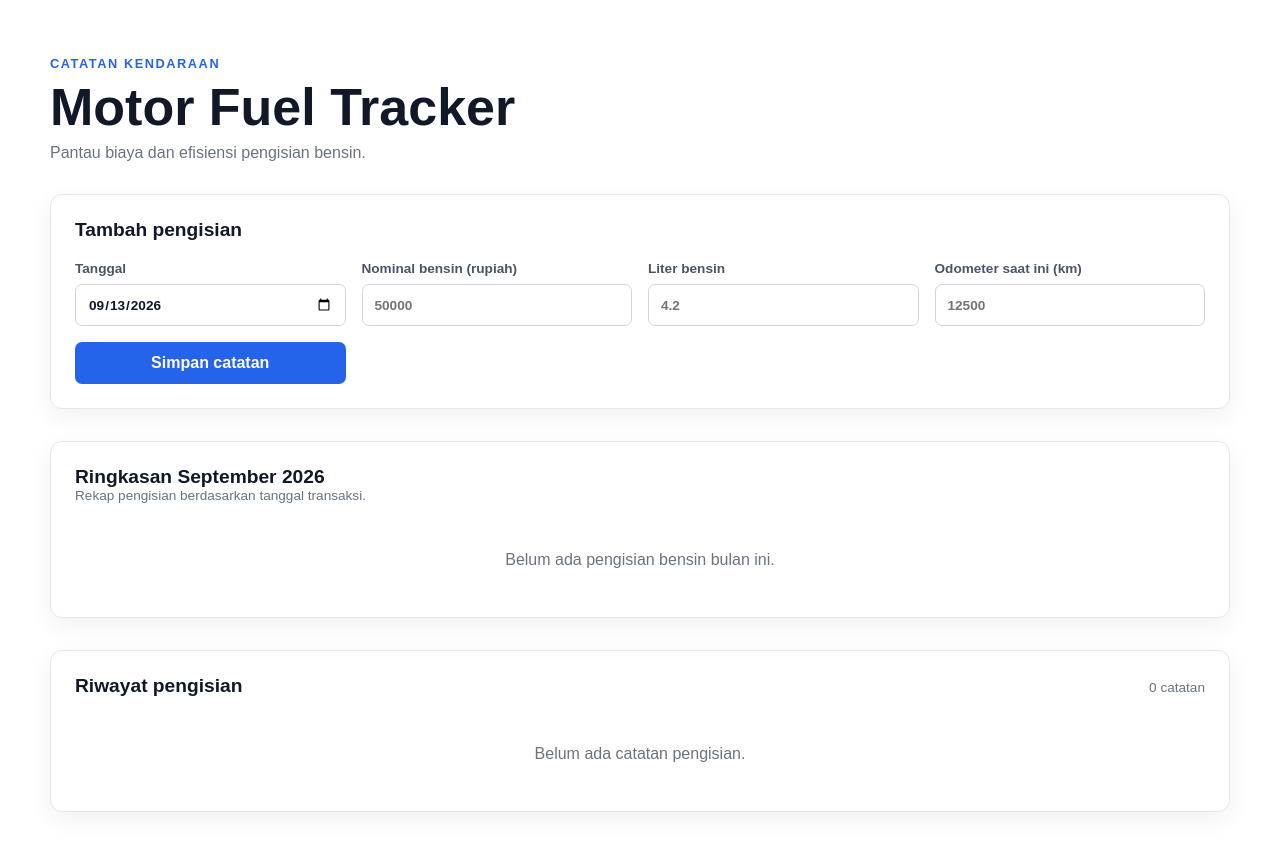
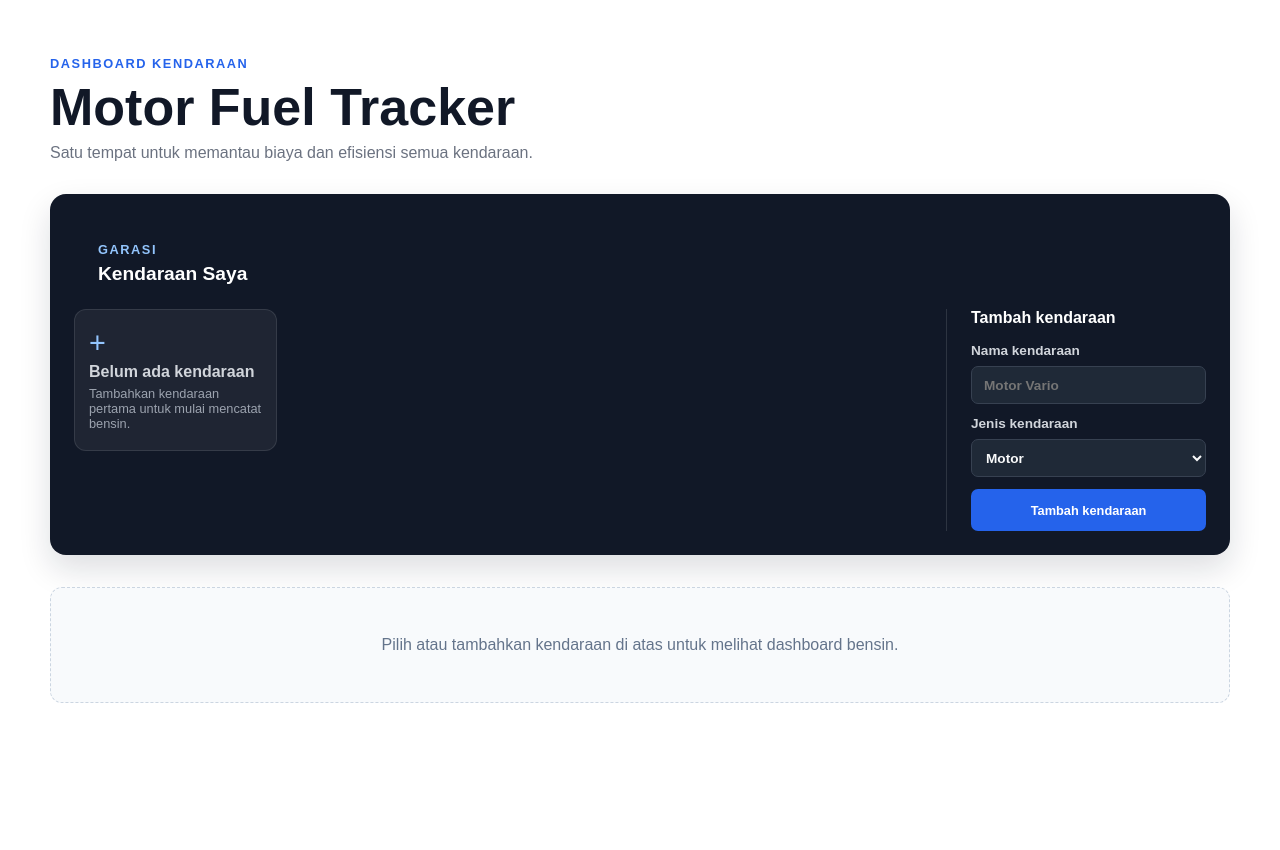
Before and after one commit to aidilrmdhni/fuel, a React (Vite) app: page / in a window 1280 px wide. Shown: the top 850 px of the page. After the commit the page ends 800 px from the top, so only its background shows below. Built offline with nearby package versions, Linux system fonts and the light colour scheme.

Commit message:
Add multi-vehicle support with visual vehicle cards and icons

```diff
--- a/src/App.css
+++ b/src/App.css
@@ -9,6 +9,230 @@
 
 .page-header {
   margin-bottom: 32px;
+}
+
+.vehicles-section {
+  margin-bottom: 32px;
+  padding: 24px;
+  border-radius: 16px;
+  background: #111827;
+  color: #f9fafb;
+  box-shadow: 0 14px 32px rgb(15 23 42 / 14%);
+}
+
+.page-section-heading {
+  padding: 0;
+}
+
+.page-section-heading h2 {
+  margin-bottom: 0;
+  color: #ffffff;
+}
+
+.page-section-heading .eyebrow {
+  margin-bottom: 6px;
+  color: #93c5fd;
+}
+
+.page-section-heading > span {
+  color: #9ca3af;
+}
+
+.vehicle-manager {
+  display: grid;
+  grid-template-columns: minmax(0, 1fr) 260px;
+  gap: 24px;
+  margin-top: 24px;
+}
+
+.vehicle-cards {
+  display: grid;
+  grid-template-columns: repeat(auto-fill, minmax(190px, 1fr));
+  gap: 12px;
+  align-content: start;
+}
+
+.vehicle-card,
+.vehicle-empty {
+  min-height: 142px;
+  box-sizing: border-box;
+  padding: 14px;
+  border: 1px solid rgb(255 255 255 / 10%);
+  border-radius: 12px;
+  background: rgb(255 255 255 / 6%);
+}
+
+.vehicle-card {
+  display: flex;
+  flex-direction: column;
+  justify-content: space-between;
+  border-top: 4px solid #38bdf8;
+  transition: transform 160ms ease, background 160ms ease;
+}
+
+.vehicle-card:hover,
+.vehicle-card.is-active {
+  transform: translateY(-2px);
+  background: rgb(255 255 255 / 12%);
+}
+
+.vehicle-card.is-active {
+  outline: 2px solid #ffffff;
+  outline-offset: 2px;
+}
+
+.vehicle-color-1 { border-top-color: #fbbf24; }
+.vehicle-color-2 { border-top-color: #fb7185; }
+.vehicle-color-3 { border-top-color: #a78bfa; }
+
+.vehicle-select {
+  display: flex;
+  min-height: auto;
+  align-items: center;
+  gap: 12px;
+  padding: 0;
+  color: #f9fafb;
+  background: transparent;
+  text-align: left;
+}
+
+.vehicle-select:hover {
+  background: transparent;
+}
+
+.vehicle-icon {
+  display: grid;
+  width: 48px;
+  height: 48px;
+  flex: 0 0 48px;
+  place-items: center;
+  border-radius: 10px;
+  background: rgb(255 255 255 / 12%);
+}
+
+.vehicle-icon svg {
+  width: 38px;
+  fill: none;
+  stroke: currentColor;
+  stroke-linecap: round;
+  stroke-linejoin: round;
+  stroke-width: 2;
+}
+
+.vehicle-details {
+  display: grid;
+  gap: 4px;
+}
+
+.vehicle-details strong {
+  font-size: 0.95rem;
+}
+
+.vehicle-details small {
+  color: #9ca3af;
+}
+
+.vehicle-actions {
+  display: flex;
+  gap: 8px;
+  justify-content: flex-end;
+}
+
+.vehicle-actions button {
+  min-height: 28px;
+  padding: 0 8px;
+  color: #d1d5db;
+  background: transparent;
+  font-size: 0.75rem;
+}
+
+.vehicle-actions button:hover {
+  color: #ffffff;
+  background: rgb(255 255 255 / 10%);
+}
+
+.vehicle-form {
+  display: grid;
+  align-content: start;
+  gap: 12px;
+  padding-left: 24px;
+  border-left: 1px solid rgb(255 255 255 / 12%);
+}
+
+.vehicle-form h3 {
+  margin: 0 0 4px;
+  color: #ffffff;
+  font-size: 1rem;
+}
+
+.vehicle-form label {
+  color: #d1d5db;
+}
+
+.vehicle-form input,
+.vehicle-form select {
+  min-height: 38px;
+  border-color: #374151;
+  color: #f9fafb;
+  background: #1f2937;
+}
+
+.vehicle-form select {
+  padding: 0 10px;
+  border-radius: 7px;
+  font: inherit;
+}
+
+.vehicle-form-actions {
+  display: flex;
+  gap: 8px;
+  flex-wrap: wrap;
+}
+
+.vehicle-form-actions button {
+  flex: 1;
+  min-width: 120px;
+  padding-inline: 8px;
+  font-size: 0.8rem;
+}
+
+.secondary-button {
+  color: #d1d5db;
+  background: #374151;
+}
+
+.vehicle-empty {
+  display: grid;
+  align-content: center;
+  justify-items: start;
+  gap: 5px;
+  color: #d1d5db;
+}
+
+.vehicle-empty span:last-child {
+  color: #9ca3af;
+  font-size: 0.8rem;
+}
+
+.vehicle-empty-icon {
+  color: #93c5fd;
+  font-size: 1.8rem;
+  line-height: 1;
+}
+
+.active-vehicle-label {
+  margin: -12px 0 18px;
+  color: #6b7280;
+  font-size: 0.9rem;
+}
+
+.app-empty-state {
+  padding: 48px 24px;
+  border: 1px dashed #cbd5e1;
+  border-radius: 12px;
+  color: #64748b;
+  background: #f8fafc;
+  text-align: center;
 }
 
 .eyebrow {
@@ -262,6 +486,16 @@ tbody tr:last-child td {
     grid-column: 1 / -1;
   }
 
+  .vehicle-manager {
+    grid-template-columns: 1fr;
+  }
+
+  .vehicle-form {
+    padding: 20px 0 0;
+    border-top: 1px solid rgb(255 255 255 / 12%);
+    border-left: 0;
+  }
+
   .summary-grid {
     grid-template-columns: repeat(2, minmax(0, 1fr));
   }
@@ -276,6 +510,10 @@ tbody tr:last-child td {
 }
 
 @media (max-width: 480px) {
+  .vehicles-section {
+    padding: 18px;
+  }
+
   .panel {
     padding: 18px;
   }
--- a/src/App.jsx
+++ b/src/App.jsx
@@ -1,6 +1,13 @@
 import { useState } from 'react'
 import { useFuelRecords } from './hooks/useFuelRecords'
+import { useVehicles } from './hooks/useVehicles'
 import './App.css'
+
+const VEHICLE_TYPES = {
+  motorcycle: 'Motor',
+  car: 'Mobil',
+  other: 'Lainnya',
+}
 
 function getToday() {
   const today = new Date()
@@ -18,15 +25,13 @@ function formatCurrency(value, fractionDigits = 0) {
 }
 
 function formatNumber(value) {
-  return new Intl.NumberFormat('id-ID', {
-    maximumFractionDigits: 2,
-  }).format(value)
+  return new Intl.NumberFormat('id-ID', { maximumFractionDigits: 2 }).format(value)
 }
 
 function formatDate(value) {
-  return new Intl.DateTimeFormat('id-ID', {
-    dateStyle: 'medium',
-  }).format(new Date(`${value}T00:00:00`))
+  return new Intl.DateTimeFormat('id-ID', { dateStyle: 'medium' }).format(
+    new Date(`${value}T00:00:00`),
+  )
 }
 
 function formatMonth(value) {
@@ -36,250 +41,175 @@ function formatMonth(value) {
   }).format(new Date(`${value}-01T00:00:00`))
 }
 
-function App() {
-  const { records, addRecord, removeRecord } = useFuelRecords()
-  const [form, setForm] = useState({
-    date: getToday(),
-    amount: '',
-    liters: '',
-    odometer: '',
-  })
-  const [error, setError] = useState('')
-
-  const chronologicalRecords = [...records].sort(
-    (firstRecord, secondRecord) =>
-      firstRecord.date.localeCompare(secondRecord.date) ||
-      firstRecord.id - secondRecord.id,
-  )
-  const calculations = new Map(
-    chronologicalRecords.map((record, index) => {
-      const previousRecord = chronologicalRecords[index - 1]
-
-      if (!previousRecord) {
-        return [record.id, null]
+function VehicleIcon({ type }) {
+  if (type === 'motorcycle') {
+    return <svg viewBox="0 0 64 40" aria-hidden="true"><circle cx="14" cy="29" r="8" /><circle cx="50" cy="29" r="8" /><path d="M14 29 24 13h11l6 16M29 13l-5-7h8l5 7M41 29h9M37 13h8l5 8" /></svg>
   }
 
+  if (type === 'car') {
+    return <svg viewBox="0 0 64 40" aria-hidden="true"><path d="m10 27 5-13h34l7 13v6H10zM19 14l5-8h16l6 8M18 33a5 5 0 1 0 0-10 5 5 0 0 0 0 10ZM48 33a5 5 0 1 0 0-10 5 5 0 0 0 0 10Z" /></svg>
+  }
+
+  return <svg viewBox="0 0 64 40" aria-hidden="true"><path d="M8 27h48M14 27V13h36v14M21 13V7h22v6M19 33a5 5 0 1 0 0-10 5 5 0 0 0 0 10ZM47 33a5 5 0 1 0 0-10 5 5 0 0 0 0 10Z" /></svg>
+}
+
+function App() {
+  const { vehicles, addVehicle, updateVehicle, removeVehicle } = useVehicles()
+  const { records, addRecord, removeRecord, removeRecordsForVehicle } = useFuelRecords()
+  const [activeVehicleId, setActiveVehicleId] = useState(vehicles[0]?.id ?? null)
+  const [vehicleForm, setVehicleForm] = useState({ name: '', type: 'motorcycle' })
+  const [editingVehicleId, setEditingVehicleId] = useState(null)
+  const [form, setForm] = useState({ date: getToday(), amount: '', liters: '', odometer: '' })
+  const [error, setError] = useState('')
+  const selectedVehicleId = vehicles.some((vehicle) => vehicle.id === activeVehicleId)
+    ? activeVehicleId
+    : vehicles[0]?.id
+  const activeVehicle = vehicles.find((vehicle) => vehicle.id === selectedVehicleId)
+
+  const activeRecords = records.filter((record) => record.vehicleId === selectedVehicleId)
+  const chronologicalRecords = [...activeRecords].sort((firstRecord, secondRecord) =>
+    firstRecord.date.localeCompare(secondRecord.date) || firstRecord.id - secondRecord.id,
+  )
+  const calculations = new Map(chronologicalRecords.map((record, index) => {
+    const previousRecord = chronologicalRecords[index - 1]
+    if (!previousRecord) return [record.id, null]
     const distance = record.odometer - previousRecord.odometer
-
-      return [
-        record.id,
-        distance > 0
-          ? {
+    return [record.id, distance > 0 ? {
       distance,
       efficiency: distance / record.liters,
       costPerKm: record.amount / distance,
-            }
-          : null,
-      ]
-    }),
-  )
-  const displayedRecords = [...records].sort(
-    (firstRecord, secondRecord) =>
-      secondRecord.date.localeCompare(firstRecord.date) ||
-      secondRecord.id - firstRecord.id,
+    } : null]
+  }))
+  const displayedRecords = [...activeRecords].sort((firstRecord, secondRecord) =>
+    secondRecord.date.localeCompare(firstRecord.date) || secondRecord.id - firstRecord.id,
   )
   const currentMonth = getToday().slice(0, 7)
-  const currentMonthRecords = records.filter((record) =>
-    record.date.startsWith(currentMonth),
-  )
+  const currentMonthRecords = activeRecords.filter((record) => record.date.startsWith(currentMonth))
   const monthlyEfficiencies = currentMonthRecords
     .map((record) => calculations.get(record.id)?.efficiency)
     .filter((efficiency) => Number.isFinite(efficiency))
   const monthlySummary = {
     totalAmount: currentMonthRecords.reduce((total, record) => total + record.amount, 0),
     totalLiters: currentMonthRecords.reduce((total, record) => total + record.liters, 0),
-    averageAmount: currentMonthRecords.length
-      ? currentMonthRecords.reduce((total, record) => total + record.amount, 0) /
-        currentMonthRecords.length
-      : 0,
-    averageEfficiency: monthlyEfficiencies.length
-      ? monthlyEfficiencies.reduce((total, efficiency) => total + efficiency, 0) /
-        monthlyEfficiencies.length
-      : 0,
+    averageAmount: currentMonthRecords.length ? currentMonthRecords.reduce((total, record) => total + record.amount, 0) / currentMonthRecords.length : 0,
+    averageEfficiency: monthlyEfficiencies.length ? monthlyEfficiencies.reduce((total, efficiency) => total + efficiency, 0) / monthlyEfficiencies.length : 0,
+  }
+
+  function handleVehicleChange(event) {
+    const { name, value } = event.target
+    setVehicleForm((currentForm) => ({ ...currentForm, [name]: value }))
+  }
+
+  function handleVehicleSubmit(event) {
+    event.preventDefault()
+    const name = vehicleForm.name.trim()
+    if (!name) return
+    if (editingVehicleId) {
+      updateVehicle(editingVehicleId, { name, type: vehicleForm.type })
+    } else {
+      const newVehicle = addVehicle({ name, type: vehicleForm.type })
+      setActiveVehicleId(newVehicle.id)
+    }
+    setVehicleForm({ name: '', type: 'motorcycle' })
+    setEditingVehicleId(null)
+  }
+
+  function startEditingVehicle(vehicle) {
+    setEditingVehicleId(vehicle.id)
+    setVehicleForm({ name: vehicle.name, type: vehicle.type })
+  }
+
+  function handleRemoveVehicle(vehicle) {
+    if (!window.confirm(`Hapus ${vehicle.name} beserta seluruh riwayatnya?`)) return
+    removeRecordsForVehicle(vehicle.id)
+    removeVehicle(vehicle.id)
   }
 
   function handleChange(event) {
     const { name, value } = event.target
-
     setForm((currentForm) => ({ ...currentForm, [name]: value }))
     setError('')
   }
 
   function handleSubmit(event) {
     event.preventDefault()
-
-    const numericValues = ['amount', 'liters', 'odometer'].map((field) =>
-      Number(form[field]),
-    )
+    const numericValues = ['amount', 'liters', 'odometer'].map((field) => Number(form[field]))
     const hasEmptyField = Object.values(form).some((value) => value === '')
-    const hasInvalidNumber = numericValues.some(
-      (value) => !Number.isFinite(value) || value <= 0,
-    )
-
+    const hasInvalidNumber = numericValues.some((value) => !Number.isFinite(value) || value <= 0)
     if (hasEmptyField || !form.date || hasInvalidNumber) {
       setError('Isi semua field dengan nilai angka yang lebih besar dari nol.')
       return
     }
-
-    addRecord({
-      date: form.date,
-      amount: numericValues[0],
-      liters: numericValues[1],
-      odometer: numericValues[2],
-    })
+    addRecord({ vehicleId: activeVehicleId, date: form.date, amount: numericValues[0], liters: numericValues[1], odometer: numericValues[2] })
     setForm({ date: getToday(), amount: '', liters: '', odometer: '' })
     setError('')
   }
 
   function handleRemove(record) {
-    if (window.confirm(`Hapus catatan pengisian tanggal ${formatDate(record.date)}?`)) {
-      removeRecord(record.id)
-    }
+    if (window.confirm(`Hapus catatan pengisian tanggal ${formatDate(record.date)}?`)) removeRecord(record.id)
   }
 
   return (
     <main className="app">
       <header className="page-header">
-        <p className="eyebrow">Catatan kendaraan</p>
+        <p className="eyebrow">Dashboard kendaraan</p>
         <h1>Motor Fuel Tracker</h1>
-        <p className="subtitle">Pantau biaya dan efisiensi pengisian bensin.</p>
+        <p className="subtitle">Satu tempat untuk memantau biaya dan efisiensi semua kendaraan.</p>
       </header>
 
+      <section className="vehicles-section" aria-labelledby="vehicles-title">
+        <div className="section-heading page-section-heading">
+          <div><p className="eyebrow">Garasi</p><h2 id="vehicles-title">Kendaraan Saya</h2></div>
+          {vehicles.length > 0 && <span>{vehicles.length} kendaraan</span>}
+        </div>
+        <div className="vehicle-manager">
+          <div className="vehicle-cards">
+            {vehicles.map((vehicle, index) => (
+              <article className={`vehicle-card vehicle-color-${index % 4} ${vehicle.id === activeVehicleId ? 'is-active' : ''}`} key={vehicle.id}>
+                <button className="vehicle-select" type="button" onClick={() => setActiveVehicleId(vehicle.id)} aria-pressed={vehicle.id === activeVehicleId}>
+                  <span className="vehicle-icon"><VehicleIcon type={vehicle.type} /></span>
+                  <span className="vehicle-details"><strong>{vehicle.name}</strong><small>{VEHICLE_TYPES[vehicle.type]}</small></span>
+                </button>
+                <div className="vehicle-actions"><button type="button" onClick={() => startEditingVehicle(vehicle)}>Edit</button><button type="button" onClick={() => handleRemoveVehicle(vehicle)}>Hapus</button></div>
+              </article>
+            ))}
+            {vehicles.length === 0 && <div className="vehicle-empty"><span className="vehicle-empty-icon">+</span><strong>Belum ada kendaraan</strong><span>Tambahkan kendaraan pertama untuk mulai mencatat bensin.</span></div>}
+          </div>
+          <form className="vehicle-form" onSubmit={handleVehicleSubmit}>
+            <h3>{editingVehicleId ? 'Edit kendaraan' : 'Tambah kendaraan'}</h3>
+            <label>Nama kendaraan<input type="text" name="name" value={vehicleForm.name} onChange={handleVehicleChange} placeholder="Motor Vario" required /></label>
+            <label>Jenis kendaraan<select name="type" value={vehicleForm.type} onChange={handleVehicleChange}><option value="motorcycle">Motor</option><option value="car">Mobil</option><option value="other">Lainnya</option></select></label>
+            <div className="vehicle-form-actions"><button type="submit">{editingVehicleId ? 'Simpan perubahan' : 'Tambah kendaraan'}</button>{editingVehicleId && <button className="secondary-button" type="button" onClick={() => { setEditingVehicleId(null); setVehicleForm({ name: '', type: 'motorcycle' }) }}>Batal</button>}</div>
+          </form>
+        </div>
+      </section>
+
+      {!activeVehicle ? <div className="app-empty-state">Pilih atau tambahkan kendaraan di atas untuk melihat dashboard bensin.</div> : (
+        <>
+          <div className="active-vehicle-label">Menampilkan data untuk <strong>{activeVehicle.name}</strong></div>
           <section className="panel" aria-labelledby="form-title">
             <h2 id="form-title">Tambah pengisian</h2>
             <form className="fuel-form" onSubmit={handleSubmit}>
-          <label>
-            Tanggal
-            <input type="date" name="date" value={form.date} onChange={handleChange} />
-          </label>
-          <label>
-            Nominal bensin (rupiah)
-            <input
-              type="number"
-              name="amount"
-              min="0"
-              step="1"
-              value={form.amount}
-              onChange={handleChange}
-              placeholder="50000"
-            />
-          </label>
-          <label>
-            Liter bensin
-            <input
-              type="number"
-              name="liters"
-              min="0"
-              step="any"
-              value={form.liters}
-              onChange={handleChange}
-              placeholder="4.2"
-            />
-          </label>
-          <label>
-            Odometer saat ini (km)
-            <input
-              type="number"
-              name="odometer"
-              min="0"
-              step="any"
-              value={form.odometer}
-              onChange={handleChange}
-              placeholder="12500"
-            />
-          </label>
+              <label>Tanggal<input type="date" name="date" value={form.date} onChange={handleChange} /></label>
+              <label>Nominal bensin (rupiah)<input type="number" name="amount" min="0" step="1" value={form.amount} onChange={handleChange} placeholder="50000" /></label>
+              <label>Liter bensin<input type="number" name="liters" min="0" step="any" value={form.liters} onChange={handleChange} placeholder="4.2" /></label>
+              <label>Odometer saat ini (km)<input type="number" name="odometer" min="0" step="any" value={form.odometer} onChange={handleChange} placeholder="12500" /></label>
               <button type="submit">Simpan catatan</button>
             </form>
             {error && <p className="form-error" role="alert">{error}</p>}
           </section>
 
           <section className="summary panel" aria-labelledby="summary-title">
-        <div className="section-heading summary-heading">
-          <div>
-            <h2 id="summary-title">Ringkasan {formatMonth(currentMonth)}</h2>
-            <p>Rekap pengisian berdasarkan tanggal transaksi.</p>
-          </div>
-        </div>
-        {currentMonthRecords.length === 0 ? (
-          <div className="empty-state">Belum ada pengisian bensin bulan ini.</div>
-        ) : (
-          <div className="summary-grid">
-            <div className="summary-item">
-              <span>Total pengeluaran</span>
-              <strong>{formatCurrency(monthlySummary.totalAmount)}</strong>
-            </div>
-            <div className="summary-item">
-              <span>Total liter</span>
-              <strong>{formatNumber(monthlySummary.totalLiters)} L</strong>
-            </div>
-            <div className="summary-item">
-              <span>Rata-rata nominal / isi</span>
-              <strong>{formatCurrency(monthlySummary.averageAmount)}</strong>
-            </div>
-            <div className="summary-item">
-              <span>Rata-rata efisiensi</span>
-              <strong>
-                {monthlyEfficiencies.length
-                  ? `${formatNumber(monthlySummary.averageEfficiency)} km/L`
-                  : '-'}
-              </strong>
-            </div>
-          </div>
-        )}
+            <div className="section-heading summary-heading"><div><h2 id="summary-title">Ringkasan {formatMonth(currentMonth)}</h2><p>Rekap khusus {activeVehicle.name}.</p></div></div>
+            {currentMonthRecords.length === 0 ? <div className="empty-state">Belum ada pengisian bensin bulan ini.</div> : <div className="summary-grid"><div className="summary-item"><span>Total pengeluaran</span><strong>{formatCurrency(monthlySummary.totalAmount)}</strong></div><div className="summary-item"><span>Total liter</span><strong>{formatNumber(monthlySummary.totalLiters)} L</strong></div><div className="summary-item"><span>Rata-rata nominal / isi</span><strong>{formatCurrency(monthlySummary.averageAmount)}</strong></div><div className="summary-item"><span>Rata-rata efisiensi</span><strong>{monthlyEfficiencies.length ? `${formatNumber(monthlySummary.averageEfficiency)} km/L` : '-'}</strong></div></div>}
           </section>
 
           <section className="history" aria-labelledby="history-title">
-        <div className="section-heading">
-          <h2 id="history-title">Riwayat pengisian</h2>
-          <span>{records.length} catatan</span>
-        </div>
-        {displayedRecords.length === 0 ? (
-          <div className="empty-state">Belum ada catatan pengisian.</div>
-        ) : (
-          <div className="table-wrap">
-            <table>
-              <thead>
-                <tr>
-                  <th>Tanggal</th>
-                  <th>Nominal</th>
-                  <th>Liter</th>
-                  <th>Odometer</th>
-                  <th>Jarak</th>
-                  <th>Efisiensi</th>
-                  <th>Biaya/km</th>
-                  <th><span className="visually-hidden">Aksi</span></th>
-                </tr>
-              </thead>
-              <tbody>
-                {displayedRecords.map((record) => {
-                  const calculation = calculations.get(record.id)
-
-                  return (
-                    <tr key={record.id}>
-                      <td>{formatDate(record.date)}</td>
-                      <td>{formatCurrency(record.amount)}</td>
-                      <td>{formatNumber(record.liters)} L</td>
-                      <td>{formatNumber(record.odometer)} km</td>
-                      <td>{calculation ? `${formatNumber(calculation.distance)} km` : '-'}</td>
-                      <td>{calculation ? `${formatNumber(calculation.efficiency)} km/L` : '-'}</td>
-                      <td>{calculation ? formatCurrency(calculation.costPerKm, 2) : '-'}</td>
-                      <td>
-                        <button
-                          className="delete-button"
-                          type="button"
-                          onClick={() => handleRemove(record)}
-                        >
-                          Hapus
-                        </button>
-                      </td>
-                    </tr>
-                  )
-                })}
-              </tbody>
-            </table>
-          </div>
+            <div className="section-heading"><h2 id="history-title">Riwayat pengisian</h2><span>{activeRecords.length} catatan</span></div>
+            {displayedRecords.length === 0 ? <div className="empty-state">Belum ada catatan pengisian untuk kendaraan ini.</div> : <div className="table-wrap"><table><thead><tr><th>Tanggal</th><th>Nominal</th><th>Liter</th><th>Odometer</th><th>Jarak</th><th>Efisiensi</th><th>Biaya/km</th><th><span className="visually-hidden">Aksi</span></th></tr></thead><tbody>{displayedRecords.map((record) => { const calculation = calculations.get(record.id); return <tr key={record.id}><td>{formatDate(record.date)}</td><td>{formatCurrency(record.amount)}</td><td>{formatNumber(record.liters)} L</td><td>{formatNumber(record.odometer)} km</td><td>{calculation ? `${formatNumber(calculation.distance)} km` : '-'}</td><td>{calculation ? `${formatNumber(calculation.efficiency)} km/L` : '-'}</td><td>{calculation ? formatCurrency(calculation.costPerKm, 2) : '-'}</td><td><button className="delete-button" type="button" onClick={() => handleRemove(record)}>Hapus</button></td></tr> })}</tbody></table></div>}
+          </section>
+        </>
       )}
-      </section>
     </main>
   )
 }
--- a/src/hooks/useFuelRecords.js
+++ b/src/hooks/useFuelRecords.js
@@ -37,5 +37,11 @@ export function useFuelRecords() {
     )
   }
 
-  return { records, addRecord, removeRecord }
+  function removeRecordsForVehicle(vehicleId) {
+    setRecords((currentRecords) =>
+      currentRecords.filter((record) => record.vehicleId !== vehicleId),
+    )
+  }
+
+  return { records, addRecord, removeRecord, removeRecordsForVehicle }
 }
--- /dev/null
+++ b/src/hooks/useVehicles.js
@@ -0,0 +1,78 @@
+import { useEffect, useState } from 'react'
+
+const VEHICLES_KEY = 'vehicles'
+const RECORDS_KEY = 'fuelRecords'
+const DEFAULT_VEHICLE = {
+  name: 'Motor Utama',
+  type: 'motorcycle',
+}
+
+function createId() {
+  return Date.now() + Math.random()
+}
+
+function readJson(key, fallback) {
+  try {
+    const value = window.localStorage.getItem(key)
+    const parsedValue = value ? JSON.parse(value) : fallback
+
+    return Array.isArray(parsedValue) ? parsedValue : fallback
+  } catch {
+    return fallback
+  }
+}
+
+function migrateLegacyRecords() {
+  const storedVehicles = readJson(VEHICLES_KEY, [])
+  const storedRecords = readJson(RECORDS_KEY, [])
+  const legacyRecords = storedRecords.filter((record) => !record.vehicleId)
+
+  if (legacyRecords.length === 0) {
+    return storedVehicles
+  }
+
+  const defaultVehicle = {
+    ...DEFAULT_VEHICLE,
+    id: createId(),
+  }
+  const vehicles = [...storedVehicles, defaultVehicle]
+  const migratedRecords = storedRecords.map((record) =>
+    record.vehicleId ? record : { ...record, vehicleId: defaultVehicle.id },
+  )
+
+  window.localStorage.setItem(VEHICLES_KEY, JSON.stringify(vehicles))
+  window.localStorage.setItem(RECORDS_KEY, JSON.stringify(migratedRecords))
+
+  return vehicles
+}
+
+export function useVehicles() {
+  const [vehicles, setVehicles] = useState(migrateLegacyRecords)
+
+  useEffect(() => {
+    window.localStorage.setItem(VEHICLES_KEY, JSON.stringify(vehicles))
+  }, [vehicles])
+
+  function addVehicle(vehicle) {
+    const newVehicle = { ...vehicle, id: createId() }
+    setVehicles((currentVehicles) => [...currentVehicles, newVehicle])
+
+    return newVehicle
+  }
+
+  function updateVehicle(vehicleId, updates) {
+    setVehicles((currentVehicles) =>
+      currentVehicles.map((vehicle) =>
+        vehicle.id === vehicleId ? { ...vehicle, ...updates } : vehicle,
+      ),
+    )
+  }
+
+  function removeVehicle(vehicleId) {
+    setVehicles((currentVehicles) =>
+      currentVehicles.filter((vehicle) => vehicle.id !== vehicleId),
+    )
+  }
+
+  return { vehicles, addVehicle, updateVehicle, removeVehicle }
+}
```
Lines whose indentation alone changed are shown as unchanged.
